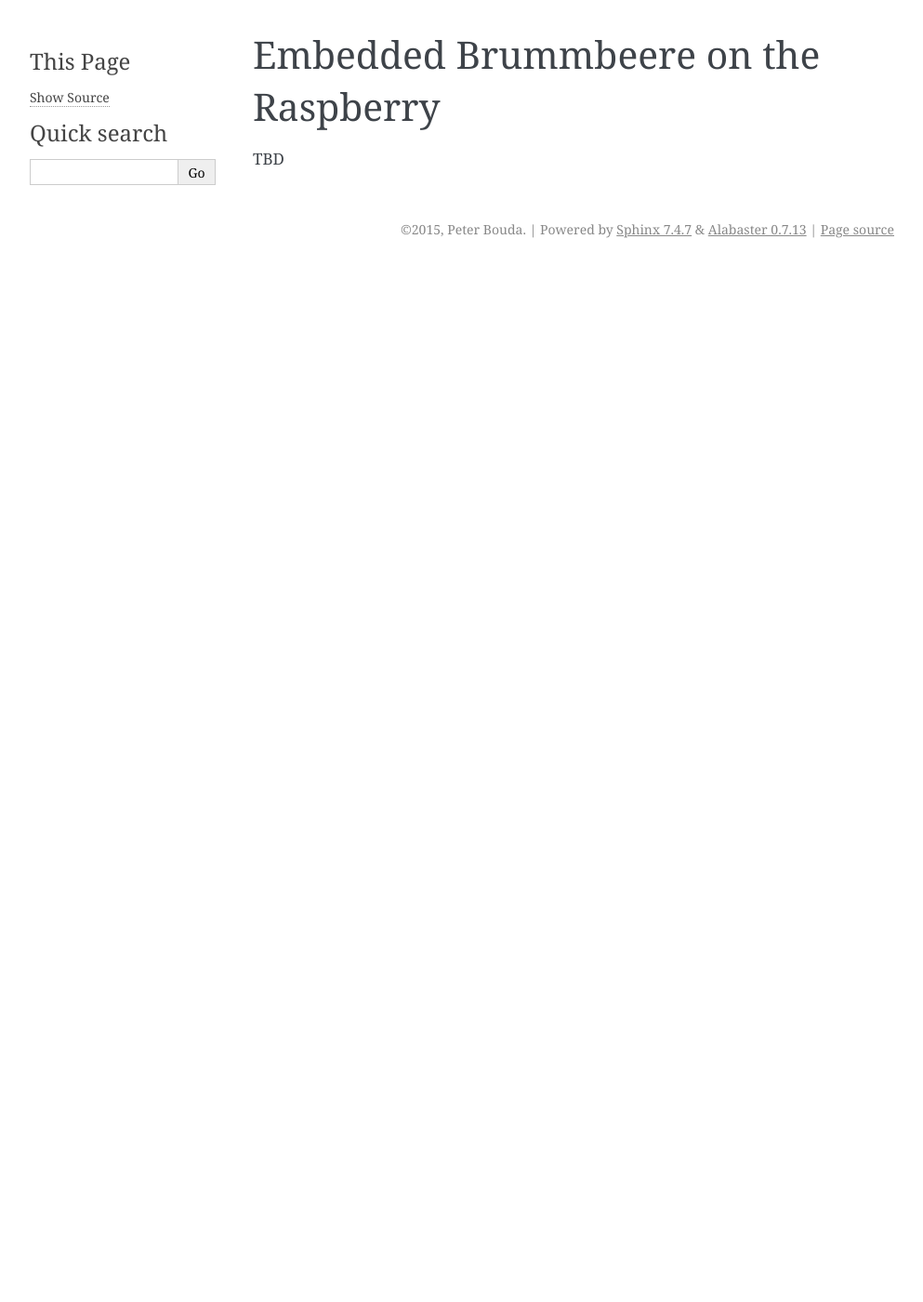
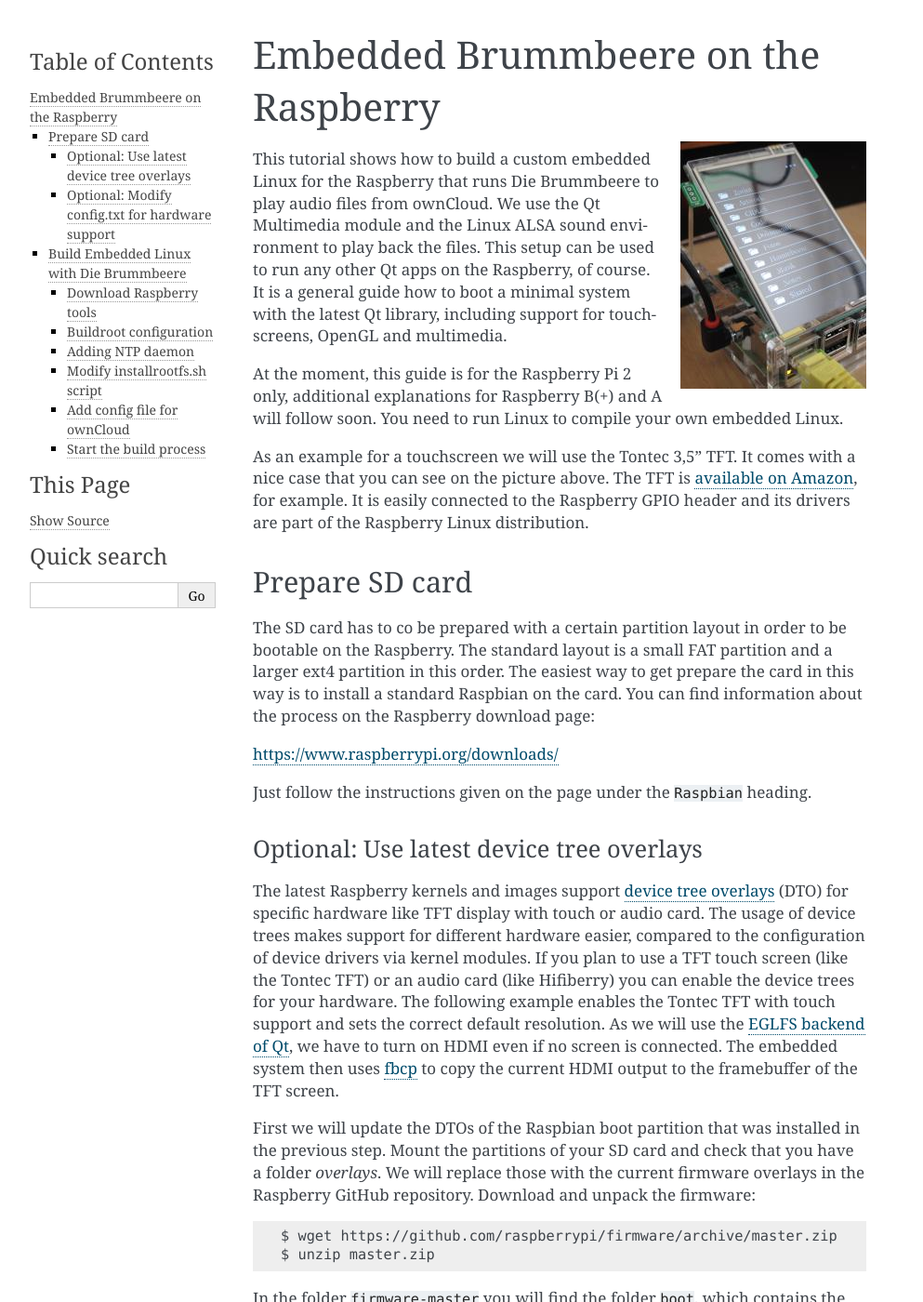
Before and after one commit to pbouda/brummbeere, a Sphinx documentation site: the page built from doc/raspi.rst, in a window 1280 px wide and 1400 px high. Shown: the whole window at 93% size, without its empty margins (148-1141 px from the left). Built offline with Sphinx 7.4.7, drawn with Linux system fonts in a browser that asks for light colours; some of the changed text lies outside the part shown.

Commit message:
First draft of raspi documentation.

```diff
--- a/doc/index.rst
+++ b/doc/index.rst
@@ -16,9 +16,8 @@
 simplistic user interface suitable for low resolutions and optimized for lo
 energy consumption. It still runs on Linux and Mac.
 
-`View on GitHub <https://github.com/pbouda/brummbeere>`_
-
-`Download .zip <https://github.com/pbouda/brummbeere/zipball/master>`_
+`View on GitHub <https://github.com/pbouda/brummbeere>`_ or `Download .zip
+<https://github.com/pbouda/brummbeere/zipball/master>`_
 
 Contents
 --------
--- a/doc/raspi.rst
+++ b/doc/raspi.rst
@@ -1,4 +1,138 @@
 Embedded Brummbeere on the Raspberry
 ====================================
 
-TBD
+.. image:: _static/img/brummbeere_raspi2.jpg
+   :align: right
+
+This tutorial shows how to build a custom embedded Linux for the Raspberry
+that runs Die Brummbeere to play audio files from ownCloud. We use the
+Qt Multimedia module and the Linux ALSA sound environment to play back the
+files. This setup can be used to run any other Qt apps on the Raspberry,
+of course. It is a general guide how to boot a minimal system with the latest
+Qt library, including support for touchscreens, OpenGL and multimedia.
+
+At the moment, this guide is for the Raspberry Pi 2 only, additional
+explanations for Raspberry B(+) and A will follow soon. You need to run Linux
+to compile your own embedded Linux.
+
+As an example for a touchscreen we will use the Tontec 3,5" TFT. It comes with
+a nice case that you can see on the picture above. The TFT is `available on
+Amazon <http://www.amazon.de/gp/product/B00R13OAZ0/ref=as_li_tl?ie=UTF8&camp=1638&creative=6742&creativeASIN=B00R13OAZ0&linkCode=as2&tag=jsusde-21&linkId=VUAEOOODS63AMKTM>`_,
+for example. It is easily connected to the Raspberry GPIO header and its drivers
+are part of the Raspberry Linux distribution.
+
+
+Prepare SD card
+---------------
+
+The SD card has to co be prepared with a certain partition layout in order
+to be bootable on the Raspberry. The standard layout is a small FAT partition
+and a larger ext4 partition in this order. The easiest way to get prepare the
+card in this way is to install a standard Raspbian on the card. You can
+find information about the process on the Raspberry download page:
+
+https://www.raspberrypi.org/downloads/
+
+Just follow the instructions given on the page under the ``Raspbian`` heading.
+
+
+Optional: Use latest device tree overlays
+.........................................
+
+The latest Raspberry kernels and images support `device tree overlays
+<https://www.raspberrypi.org/documentation/configuration/device-tree.md>`_ (DTO)
+for specific hardware like TFT display with touch or audio card. The usage
+of device trees makes support for different hardware easier, compared to
+the configuration of device drivers via kernel modules. If you plan to use
+a TFT touch screen (like the Tontec TFT) or an audio card (like Hifiberry)
+you can enable the device trees for your hardware. The following example
+enables the Tontec TFT with touch support and sets the correct default
+resolution. As we will use the `EGLFS backend of Qt
+<http://doc.qt.io/qt-5/embedded-linux.html>`_, we have to turn on HDMI
+even if no screen is connected. The embedded system then uses `fbcp
+<https://github.com/tasanakorn/rpi-fbcp>`_ to copy the current HDMI output to
+the framebuffer of the TFT screen.
+
+First we will update the DTOs of the Raspbian boot partition that was installed
+in the previous step. Mount the partitions of your SD card and check that you
+have a folder `overlays`. We will replace those with the current firmware
+overlays in the Raspberry GitHub repository. Download and unpack the firmware:
+
+.. code-block:: sh
+
+   $ wget https://github.com/raspberrypi/firmware/archive/master.zip
+   $ unzip master.zip
+
+In the folder ``firmware-master`` you will find the folder ``boot``, which
+contains the latest firmwares, kernels and overlays. You can just copy the
+full content of the ``boot`` folder to the boot partition of your SD card.
+Choose to overwrite any existing files on the card. The buildroot system
+will later overwrite the kernel of the boot partition with a self-compiled
+version, the rest of the boot partition will stay as it is now.
+
+
+Optional: Modify config.txt for hardware support
+................................................
+
+Next, we will enable the Tontec TFT touchscreen and set the correct resolution.
+Open the file ``config.txt`` on the boot partition of you SD card and paste
+the following content::
+
+   dtoverlay=mz61581,rotate=0
+
+   hdmi_cvt=320 480 50 2
+   hdmi_group=2
+   hdmi_mode=87
+   hdmi_force_hotplug=1
+
+The first line enables the device tree overlay for the TFT, including touch
+support. The output is not rotated, so we get portrait mode.
+
+The next 4 lines set a custom resolution (we need 320x480 pixels for the
+Tontec screen) and force HDMI hotplug. We need the latter as we want to run
+without any external display on HDMI, but still need HDMI enabled to get OpenGL
+support in Qt and a framebuffer to copy the graphics output the TFT's
+framebuffer.
+
+
+Build Embedded Linux with Die Brummbeere
+----------------------------------------
+
+Download Raspberry tools
+........................
+
+git clone https://github.com/raspberrypi/tools.git
+
+
+Buildroot configuration
+.......................
+
+$ git clone https://github.com/pbouda/brummbeere.git
+$ cd brummbeere/raspi
+$ git clone git://git.buildroot.net/buildroot
+
+
+$ cd buildroot
+$ make defconfig BR2_DEFCONFIG=../buildroot-config/brummbeereconfig.buildroot
+
+
+Adding NTP daemon
+.................
+
+$ make busybox-menuconfig
+
+Networking Utilities -> ntpd
+
+
+Modify installrootfs.sh script
+..............................
+
+
+Add config file for ownCloud
+............................
+
+
+Start the build process
+.......................
+
+$ make
```
Also changed, not shown: doc/_static/img/brummbeere_raspi2.jpg (added), 3 other files.
